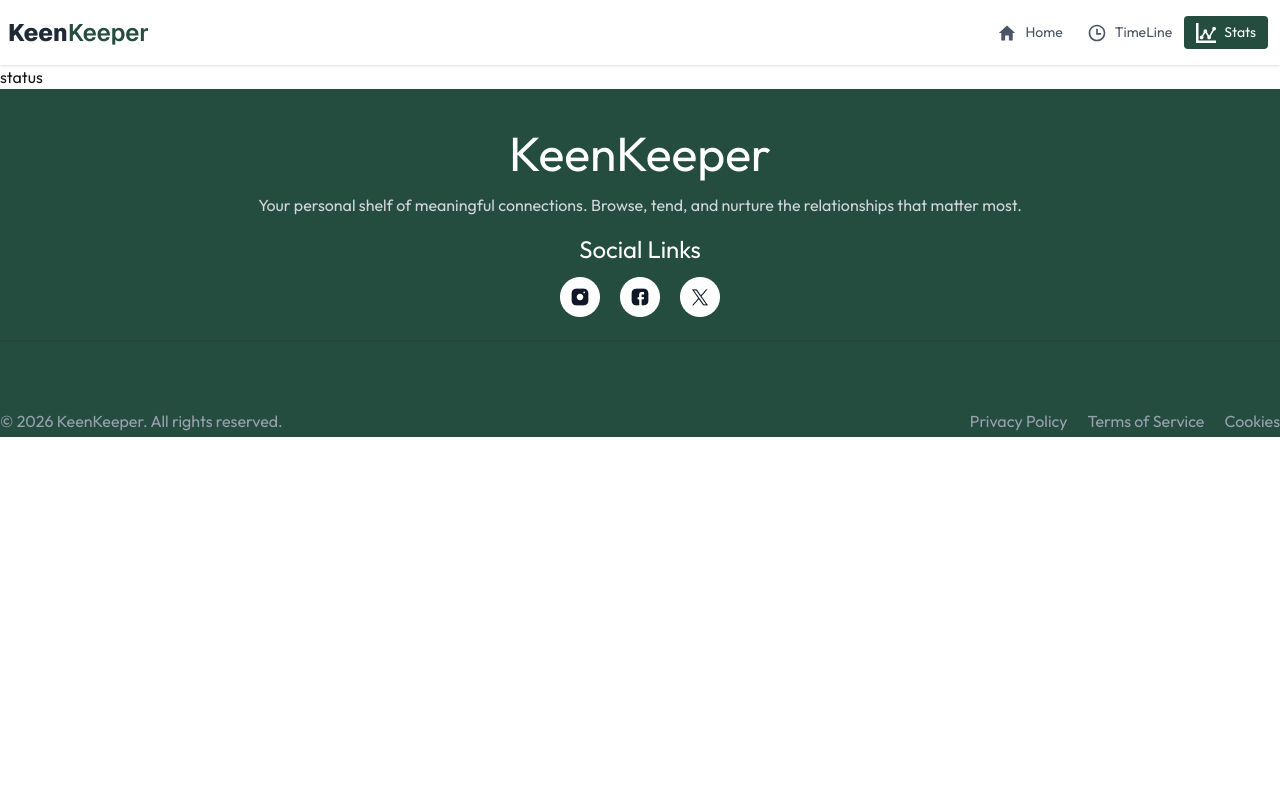
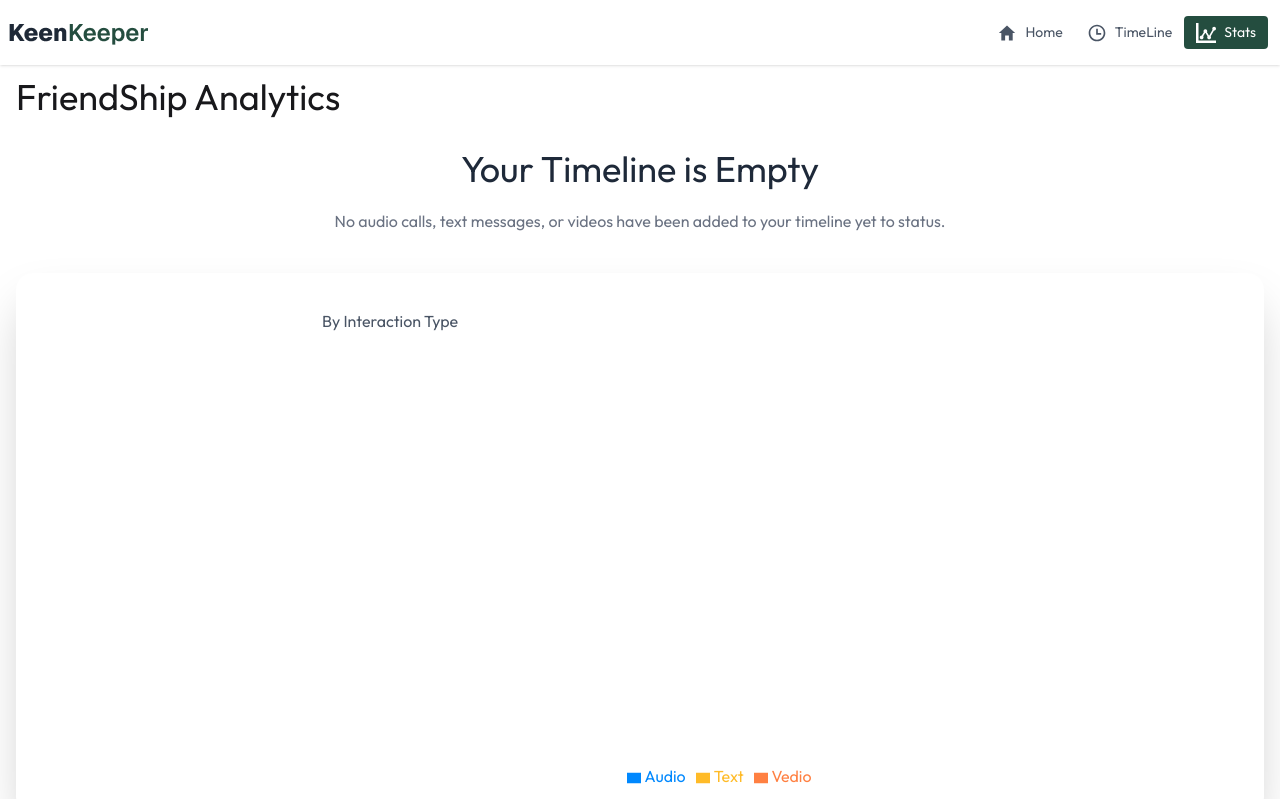
Before and after one commit to HeyAlomgir/B13-A7-kinKeeper, a React (Vite) app: page /stats in a window 1280 px wide. Shown: the top 799 px of the page. Built offline with nearby package versions, Linux system fonts and the light colour scheme.

Commit message:
not found page added

```diff
--- a/package.json
+++ b/package.json
@@ -17,6 +17,7 @@
     "react-router": "^7.14.1",
     "react-spinners": "^0.17.0",
     "react-toastify": "^11.0.5",
+    "recharts": "^3.8.1",
     "tailwindcss": "^4.2.2"
   },
   "devDependencies": {
--- a/src/components/UI/FriendCard.jsx
+++ b/src/components/UI/FriendCard.jsx
@@ -2,10 +2,11 @@ import React from 'react';
 import { Link } from 'react-router';
 
 const FriendCard = ({friend}) => {
-    console.log(friend);
+    // console.log(friend);
     return (
         <Link to={`/friendDetails/${friend.id}`}>
             <div className=''>
+
    <div className="card bg-base-100 shadow-sm m-4  ">
   <figure className="px-10 pt-10">
     <img
--- a/src/components/homepage/Frends.jsx
+++ b/src/components/homepage/Frends.jsx
@@ -1,7 +1,7 @@
 import React from 'react';
 import UseFriend from '../../hooks/UseFriend';
 import FriendCard from '../UI/FriendCard';
-import { HashLoader } from 'react-spinners';
+import { HashLoader, PacmanLoader } from 'react-spinners';
 import FriendDetails from '../../pages/freiendDetails/FriendDetails';
 
 const Frends = () => {
@@ -41,7 +41,10 @@ const Frends = () => {
 
             </div>
                 {loding ?
-                <div className='flex justify-center items-center text-purple-500'><HashLoader className='text-purple-600' /></div> :
+                <div className='flex justify-center items-center'><PacmanLoader color="#facc15" /></div> :
+
+
+
                 <div className='grid grid-cols-1 md:grid-cols-2 lg:grid-cols-4 gap-10 '>
                     {friends.map ((friend,index) => {
                         return <div key={index}>
--- a/src/hooks/UseFriend.jsx
+++ b/src/hooks/UseFriend.jsx
@@ -8,7 +8,11 @@ const UseFriend = () => {
                 const res = await fetch("/data.json");
                 const data =await res.json();
                 setFriends(data);
-                setLoding(false)
+
+                setTimeout(()=> {
+
+                    setLoding(false)
+                },1500);
             }
             fetcData()
         },[]);
--- a/src/main.jsx
+++ b/src/main.jsx
@@ -10,6 +10,7 @@ import Timeline from './pages/timeline/Timeline.jsx'
 import Status from './pages/status/Status.jsx'
 import FriendDetails from './pages/freiendDetails/FriendDetails.jsx'
 import TimelineProviderFriend from './context/TimelineProviderFriend.jsx'
+import NotFound from './pages/notFound/NotFound.jsx'
 
 const router = createBrowserRouter([
   {
@@ -32,7 +33,7 @@ const router = createBrowserRouter([
         Component:Status
       }
     ],
-    errorElement: <h2>This page is not found</h2>
+    errorElement: <NotFound></NotFound>
   }
 ])
 
--- a/src/pages/freiendDetails/FriendDetails.jsx
+++ b/src/pages/freiendDetails/FriendDetails.jsx
@@ -7,6 +7,7 @@ import { MdDelete } from 'react-icons/md';
 import { FiPhoneCall } from 'react-icons/fi';
 import { TimelineFried } from '../../context/TimelineFreind';
 import { toast } from 'react-toastify';
+import { HashLoader, PacmanLoader } from 'react-spinners';
 
 
 const FriendDetails = () => {
@@ -21,9 +22,6 @@ const {audio,setAudio}=useContext(TimelineFried)
 const {text,setText}=useContext(TimelineFried)
 const {vedeo,setVedeo}=useContext(TimelineFried)
 
-  if(loding){
-        return <p>Fried not found</p>
-    }
 
 
 
@@ -54,8 +52,12 @@ const {vedeo,setVedeo}=useContext(TimelineFried)
 
 
 
+    return (
+      <>
 
-    return (
+      {loding ? (
+        <div className='flex justify-center items-center '><PacmanLoader  color="#facc15"/></div>
+      ):(
         <div className='container mx-auto flex flex-col md:flex-row
          gap-5  '>
             <div className=''>
@@ -157,6 +159,10 @@ const {vedeo,setVedeo}=useContext(TimelineFried)
 
             </div>
         </div>
+      )}
+      </>
+
+
     );
 };
 
--- /dev/null
+++ b/src/pages/notFound/NotFound.jsx
@@ -0,0 +1,29 @@
+import React from 'react';
+import { Link, useRouteError } from 'react-router';
+import ErrorImg from "../../assets/img/error-404.png"
+
+const NotFound = () => {
+    const error = useRouteError();
+
+    return (
+        <div className="min-h-screen flex flex-col items-center justify-center bg-base-200 text-center p-5">
+            {/* DaisyUI Hero Section */}
+            <div className="max-w-md">
+                <h1 className="text-9xl font-bold text-primary">
+                    <img src={ErrorImg} alt="" />
+                </h1>
+                <p className="text-2xl font-semibold mt-4">Oops! Page Not Found</p>
+                <p className="py-6 text-gray-500">
+                    {error?.statusText || error?.message || "The page you're looking for doesn't exist or has been moved."}
+                </p>
+
+                {/* Back to Home Button */}
+                <Link to="/" className="btn btn-primary px-8">
+                    Go Back Home
+                </Link>
+            </div>
+        </div>
+    );
+};
+
+export default NotFound;
--- a/src/pages/status/Status.jsx
+++ b/src/pages/status/Status.jsx
@@ -1,9 +1,58 @@
-import React from 'react';
+import React, { useContext } from 'react';
+import { TimelineFried } from '../../context/TimelineFreind';
+import { Legend, Pie, PieChart, Tooltip } from 'recharts';
 
 const Status = () => {
+ const {audio}=useContext(TimelineFried)
+ const {text}=useContext(TimelineFried)
+ const {vedeo}=useContext(TimelineFried)
+
+ const data = [
+  { name: 'Audio', value: audio.length, fill: '#0088FE' },
+
+  { name: 'Text', value: text.length, fill: '#FFBB28' },
+  { name: 'Vedio', value: vedeo.length, fill: '#FF8042' },
+];
+
+
     return (
-        <div>
-            status
+        <div className='container mx-auto '>
+
+            <h1 className='text-4xl font-bold my-3 m-4'>FriendShip Analytics</h1>
+
+
+          {(audio.length===0 && text.length===0 && vedeo.length === 0 )?
+           <div className='text-center  py-5 space-y-5'>
+            <h2 className="text-2xl md:text-4xl font-bold text-gray-800">Your Timeline is Empty</h2>
+             <p className="text-gray-500 mt-2 px-4">
+            No audio calls, text messages, or videos have been added to your timeline yet to status.
+        </p>
+
+           </div>:
+           ""}
+
+
+       <div className='flex sm:flex-col md:flex-row justify-center py-5 shadow-2xl my-5 rounded-2xl bg-base-100 m-4'>
+
+        <p className='text-gray-600 m-4 '>By Interaction Type</p>
+         <PieChart className='' style={{ width: '100%', maxWidth: '500px', maxHeight: '80vh', aspectRatio: 1 }} responsive>
+      <Pie
+        data={data}
+        innerRadius="80%"
+        outerRadius="100%"
+        // Corner radius is the rounded edge of each pie slice
+        cornerRadius="50%"
+        fill="#8884d8"
+        // padding angle is the gap between each pie slice
+        paddingAngle={5}
+        dataKey="value"
+
+      />
+
+     <Legend/>
+     <Tooltip/>
+    </PieChart>
+       </div>
         </div>
     );
 };
--- a/src/pages/timeline/Timeline.jsx
+++ b/src/pages/timeline/Timeline.jsx
@@ -52,7 +52,7 @@ const Timeline = () => {
 
                 audio.map((call,ind)=>{
                     return (
-                        <div key={ind} className='card bg-base-100 shadow rounded-2xl w-full py-5 my-5 '>
+                        <div key={ind} className='card bg-base-100 shadow rounded-2xl w-full py-5 my-5 z-10 '>
 
                       <div className='flex items-center gap-5 m-4'>
                           <div> <LuPhoneCall className='text-5xl' /></div>
```
Also changed, not shown: src/assets/img/error-404.png (added), 1 other file (tests, documents, lock files or other folders).
